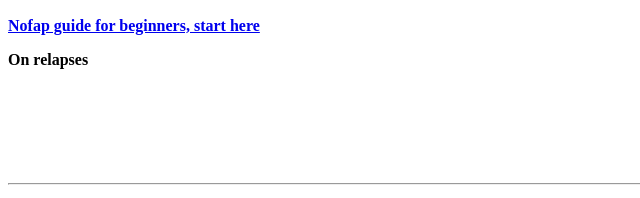
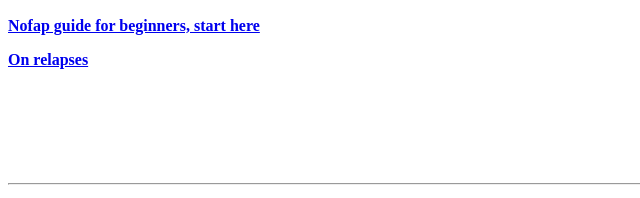
Before and after one commit to nofapguide/nofapguide.github.io, a plain HTML site: page index.html in a window 1280 px wide. Shown: the part 327-525 px from the top of the page, 0-640 px from the left. Drawn offline with Linux system fonts and the light colour scheme.

Commit message:
Initial commit

```diff
--- a/index.html
+++ b/index.html
@@ -10,7 +10,7 @@
 		<br>
 		<h2>Table of contents</h2>
 		<a href="nofapguide.html"><p><b>Nofap guide for beginners, start here</b></p></a>
-		<a href"on_relapses.html"><p><b>On relapses</p></b></a>
+		<a href="on_relapses.html"><p><b>On relapses</p></b></a>
 		<br>
 		<br>
 		<br>
```
